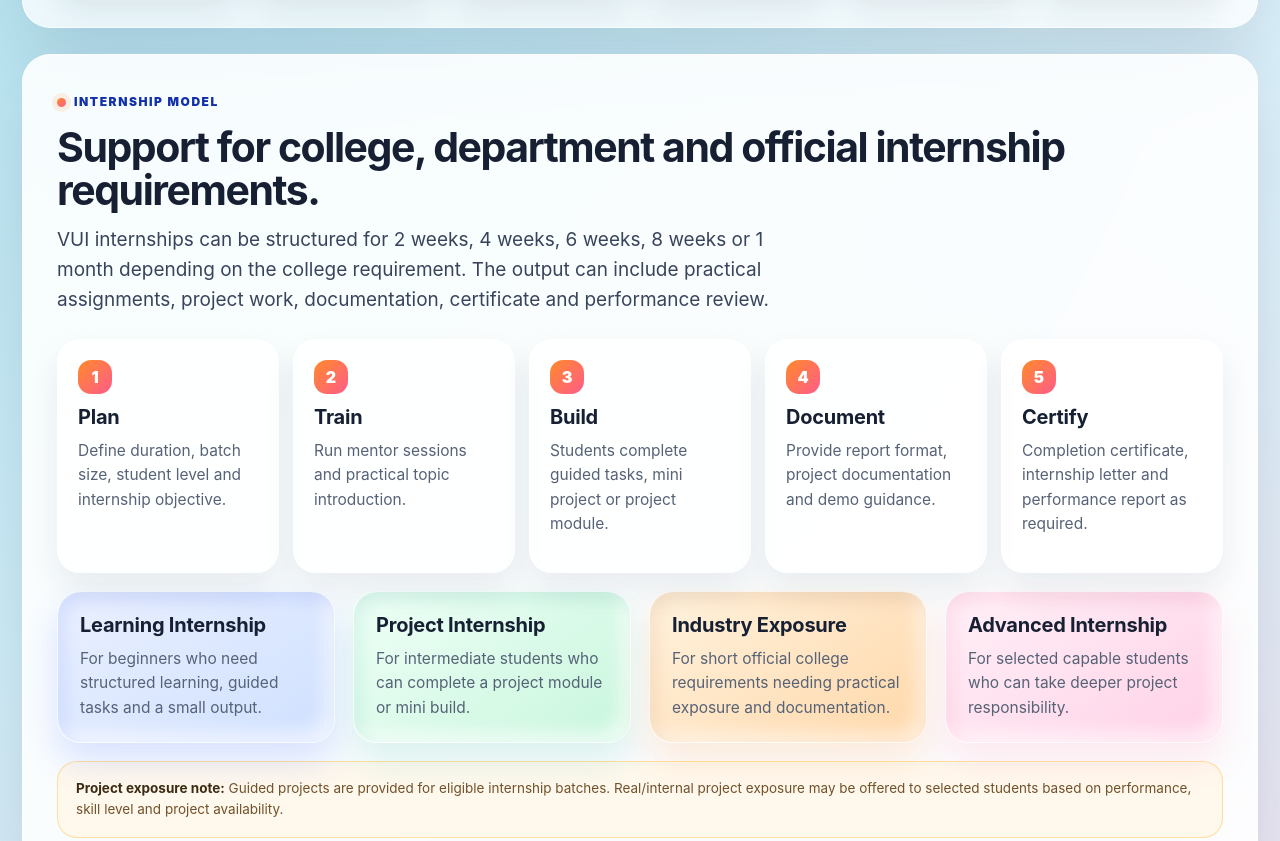
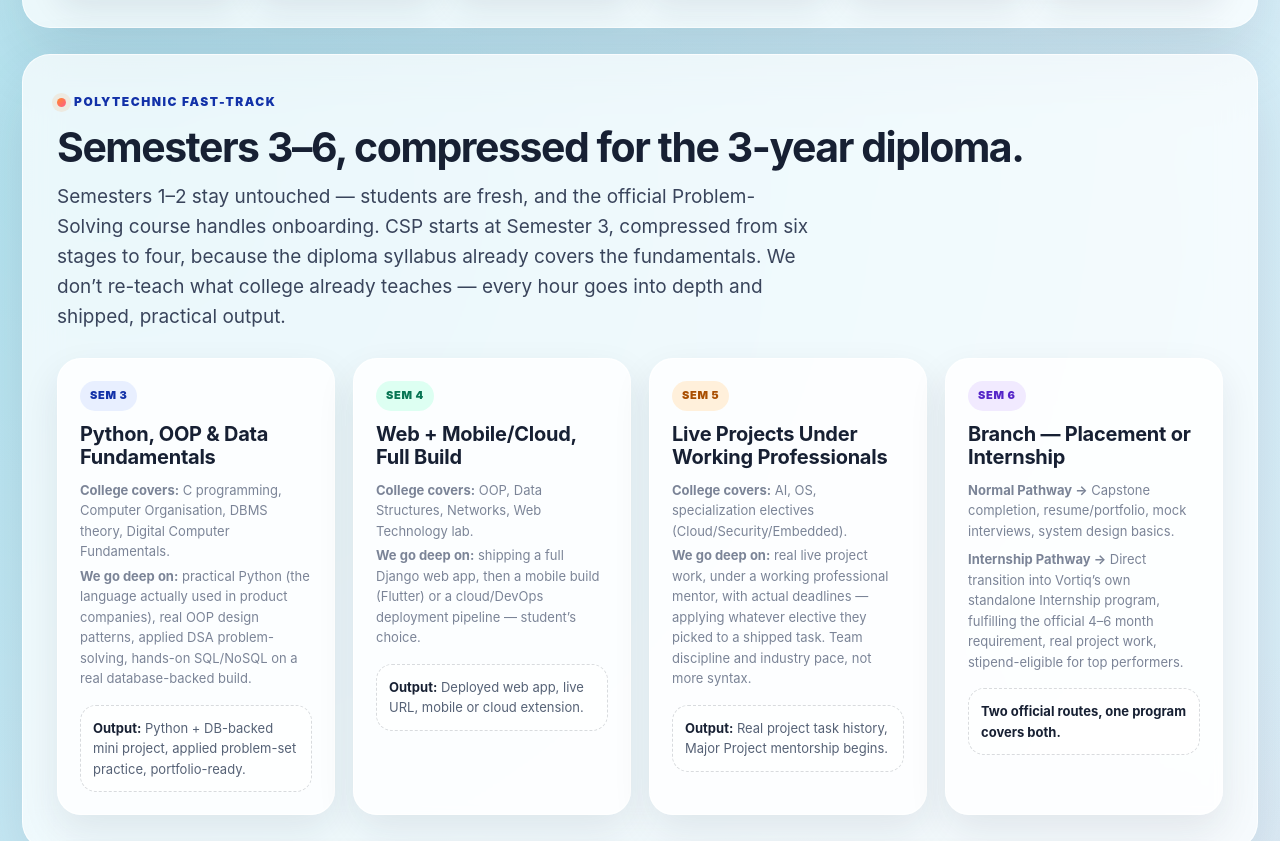
Before and after one commit to robindev2026-a11y/vortiq-proposal, a plain HTML site: page index.html in a window 1280 px wide. Shown: the part 6387-7228 px from the top of the page. Drawn offline with Linux system fonts and the light colour scheme.

Commit message:
feat: add Polytechnic Fast-Track section (Sem 3-6, diploma track)

```diff
--- a/index.html
+++ b/index.html
@@ -1940,6 +1940,47 @@
                     <p>Mock interviews, resume/GitHub polish, portfolio and career readiness. AI-assisted dev workflow practice integrated into interview prep.</p>
                     <div class="hrs">Full pace · ~48 hrs</div>
                 </div>
+            </div>
+        </section>
+
+        <section class="section" id="polytechnic">
+            <span class="eyebrow">Polytechnic Fast-Track</span>
+            <h2>Semesters 3&ndash;6, compressed for the 3-year diploma.</h2>
+            <p class="lead">Semesters 1&ndash;2 stay untouched &mdash; students are fresh, and the official Problem-Solving course handles onboarding. CSP starts at Semester 3, compressed from six stages to four, because the diploma syllabus already covers the fundamentals. We don&rsquo;t re-teach what college already teaches &mdash; every hour goes into depth and shipped, practical output.</p>
+            <div class="grid four" style="margin-top:26px;">
+
+                <div class="card">
+                    <span class="tag blue">Sem 3</span>
+                    <h3>Python, OOP &amp; Data Fundamentals</h3>
+                    <p style="font-size:13px; color:var(--muted); margin:10px 0 4px;"><strong>College covers:</strong> C programming, Computer Organisation, DBMS theory, Digital Computer Fundamentals.</p>
+                    <p style="font-size:13px; color:var(--muted); margin-bottom:12px;"><strong>We go deep on:</strong> practical Python (the language actually used in product companies), real OOP design patterns, applied DSA problem-solving, hands-on SQL/NoSQL on a real database-backed build.</p>
+                    <div class="output"><b>Output:</b> Python + DB-backed mini project, applied problem-set practice, portfolio-ready.</div>
+                </div>
+
+                <div class="card">
+                    <span class="tag green">Sem 4</span>
+                    <h3>Web + Mobile/Cloud, Full Build</h3>
+                    <p style="font-size:13px; color:var(--muted); margin:10px 0 4px;"><strong>College covers:</strong> OOP, Data Structures, Networks, Web Technology lab.</p>
+                    <p style="font-size:13px; color:var(--muted); margin-bottom:12px;"><strong>We go deep on:</strong> shipping a full Django web app, then a mobile build (Flutter) or a cloud/DevOps deployment pipeline &mdash; student&rsquo;s choice.</p>
+                    <div class="output"><b>Output:</b> Deployed web app, live URL, mobile or cloud extension.</div>
+                </div>
+
+                <div class="card">
+                    <span class="tag orange">Sem 5</span>
+                    <h3>Live Projects Under Working Professionals</h3>
+                    <p style="font-size:13px; color:var(--muted); margin:10px 0 4px;"><strong>College covers:</strong> AI, OS, specialization electives (Cloud/Security/Embedded).</p>
+                    <p style="font-size:13px; color:var(--muted); margin-bottom:12px;"><strong>We go deep on:</strong> real live project work, under a working professional mentor, with actual deadlines &mdash; applying whatever elective they picked to a shipped task. Team discipline and industry pace, not more syntax.</p>
+                    <div class="output"><b>Output:</b> Real project task history, Major Project mentorship begins.</div>
+                </div>
+
+                <div class="card">
+                    <span class="tag purple">Sem 6</span>
+                    <h3>Branch &mdash; Placement or Internship</h3>
+                    <p style="font-size:13px; color:var(--muted); margin:10px 0 8px;"><strong>Normal Pathway &rarr;</strong> Capstone completion, resume/portfolio, mock interviews, system design basics.</p>
+                    <p style="font-size:13px; color:var(--muted); margin-bottom:12px;"><strong>Internship Pathway &rarr;</strong> Direct transition into Vortiq&rsquo;s own standalone Internship program, fulfilling the official 4&ndash;6 month requirement, real project work, stipend-eligible for top performers.</p>
+                    <div class="output"><b>Two official routes, one program covers both.</b></div>
+                </div>
+
             </div>
         </section>
 
```
